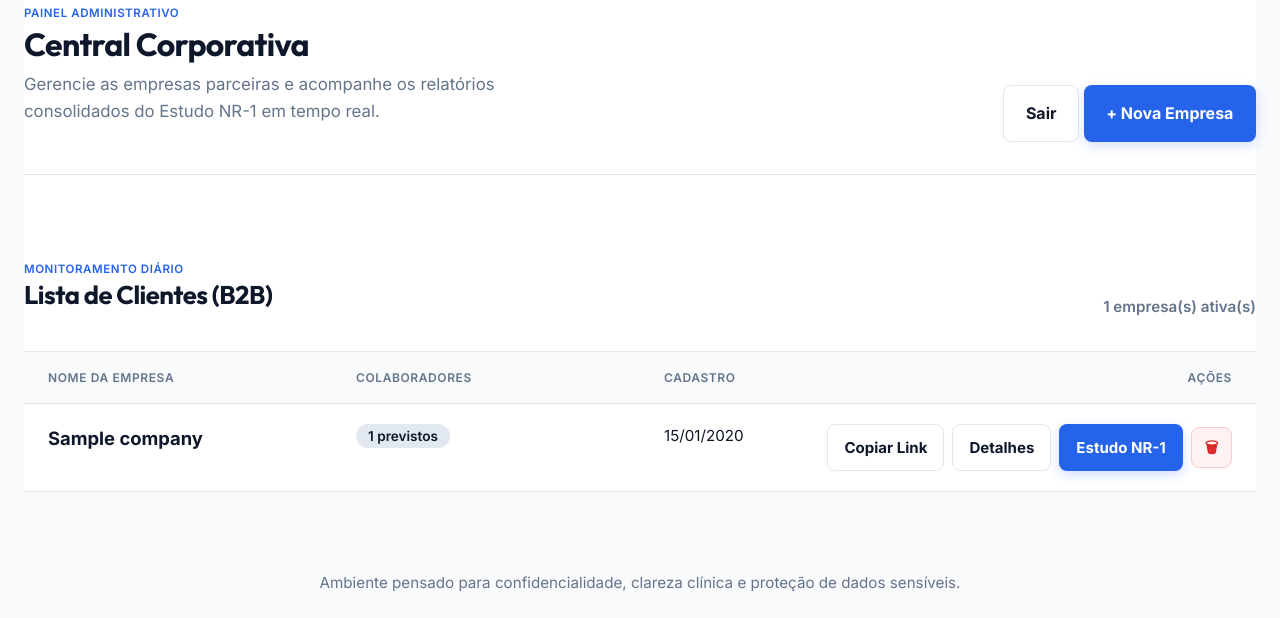
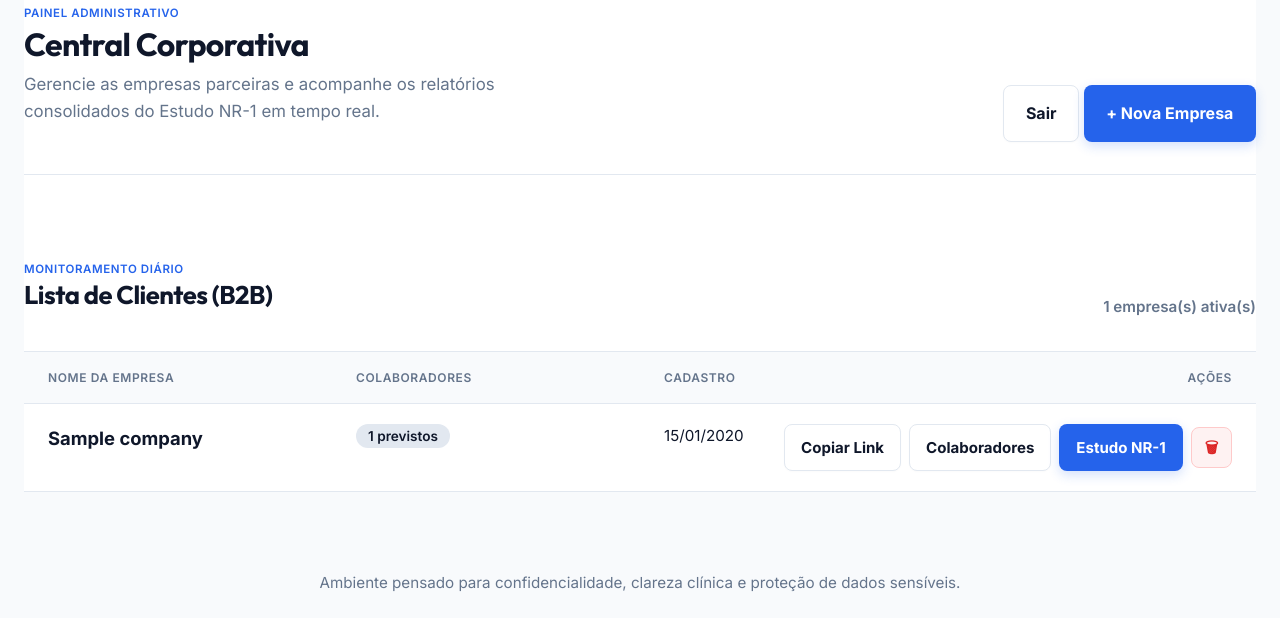
Before and after one commit to carloscostato-cmyk/amfra-saude, a Flask app: page /admin/companies in a window 1280 px wide. Shown: the part 108-726 px from the top of the page. Run offline with Flask 3, Linux system fonts and the light colour scheme; a user stored in the database is signed in; tables that the repository leaves empty hold one stand-in row (values such as "Sample post").

Commit message:
feat: change button text from 'Detalhes' to 'Colaboradores' in dashboard

```diff
--- a/app/templates/admin_dashboard.html
+++ b/app/templates/admin_dashboard.html
@@ -69,7 +69,7 @@
                                     <a class="button button--ghost button--compact"
                                        href="{{ url_for('admin.company_detail', company_id=company.id) }}"
                                        style="border-color: var(--line); color: var(--text);">
-                                        Detalhes
+                                        Colaboradores
                                     </a>
 
                                     <a class="button button--primary button--compact"
```
